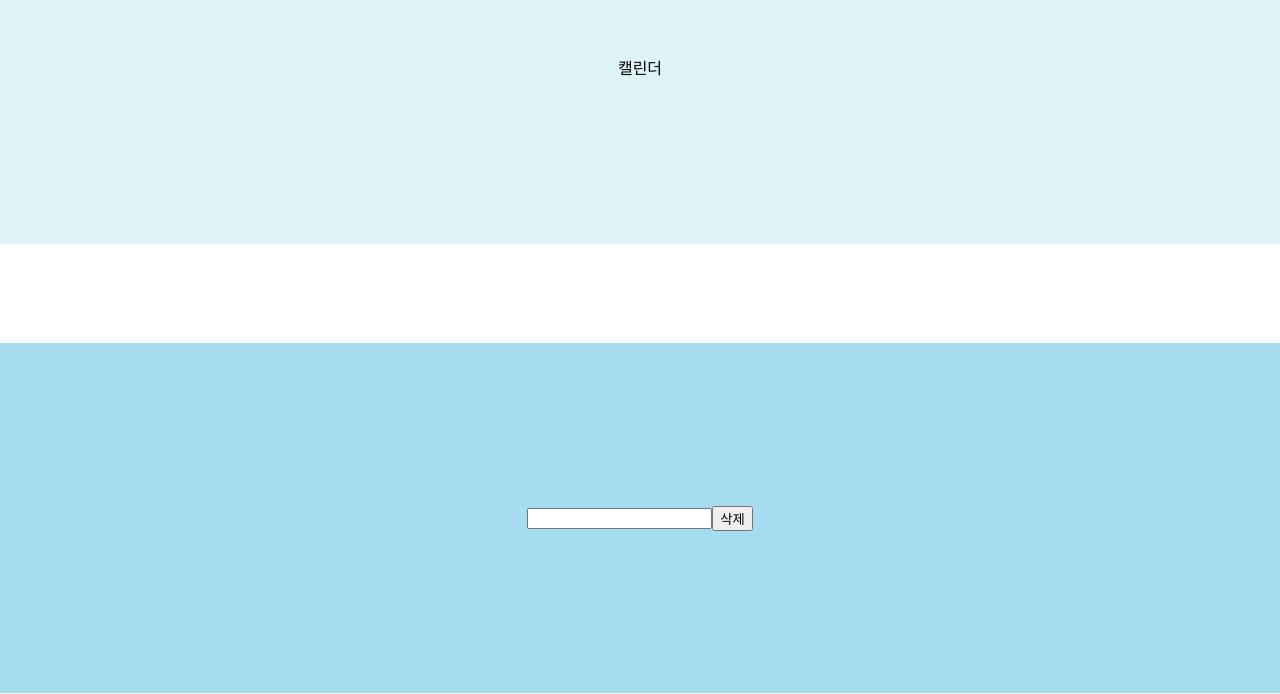
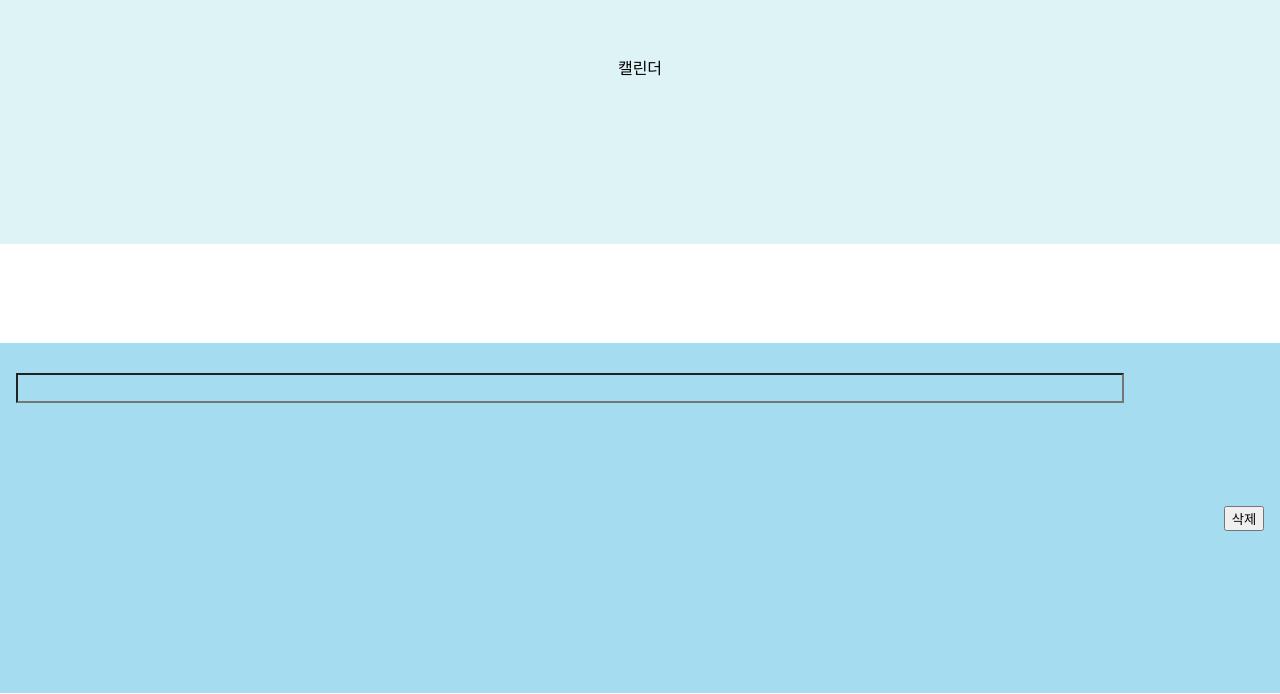
Before and after one commit to riosee2415/PROJECT_IN_GONGJU, a React app in the folder B-TEAM/: page / in a window 1280 px wide. Shown: the part 106-800 px from the top of the page. Built offline with nearby package versions, Linux system fonts and the light colour scheme.

Commit message:
input text

```diff
--- a/B-TEAM/src/App.js
+++ b/B-TEAM/src/App.js
@@ -13,7 +13,7 @@ class App extends React.Component {
 
         <div className="bottom">
           <input type="text" className="text__1"></input>
-          <button className="btn__2">삭제</button>
+          <button className="btn__1">삭제</button>
         </div>
       </div>
     );
--- a/B-TEAM/src/CSS/app.css
+++ b/B-TEAM/src/CSS/app.css
@@ -6,23 +6,25 @@ body {
   width: 100%;
   height: 350px;
   background-color: #ddf3f5;
+  color: #000;
+
   display: flex;
   flex-direction: row;
   align-items: center;
   justify-content: center;
-  color: #000;
 }
 
 .bottom {
   width: 100%;
   height: 350px;
   background-color: #a6dcef;
+  color: #000;
+  margin-top: 55px;
+
   display: flex;
   flex-direction: row;
   align-items: center;
   justify-content: center;
-  color: #000;
-  margin-top: 55px;
 }
 
 .button .btn {
@@ -32,3 +34,19 @@ body {
   justify-content: flex-end;
   margin-left: 1400px;
 }
+
+.bottom .text__1 {
+  width: 1100px;
+  height: 3vh;
+  display: flex;
+  flex-direction: column;
+
+  background: none;
+  outline: none;
+  background-color: none;
+
+  justify-content: space-between;
+  align-items: flex-end;
+  margin-bottom: 260px;
+  margin-right: 100px;
+}
```
